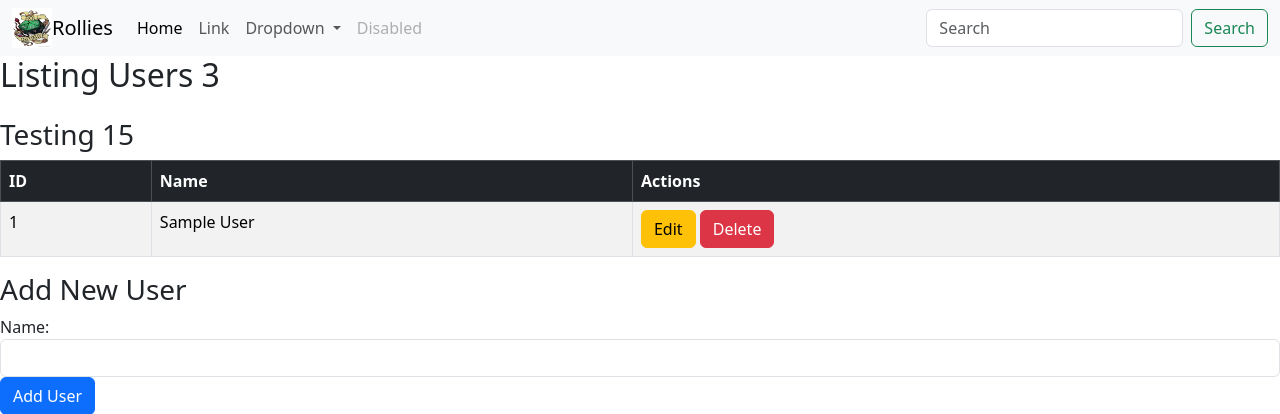
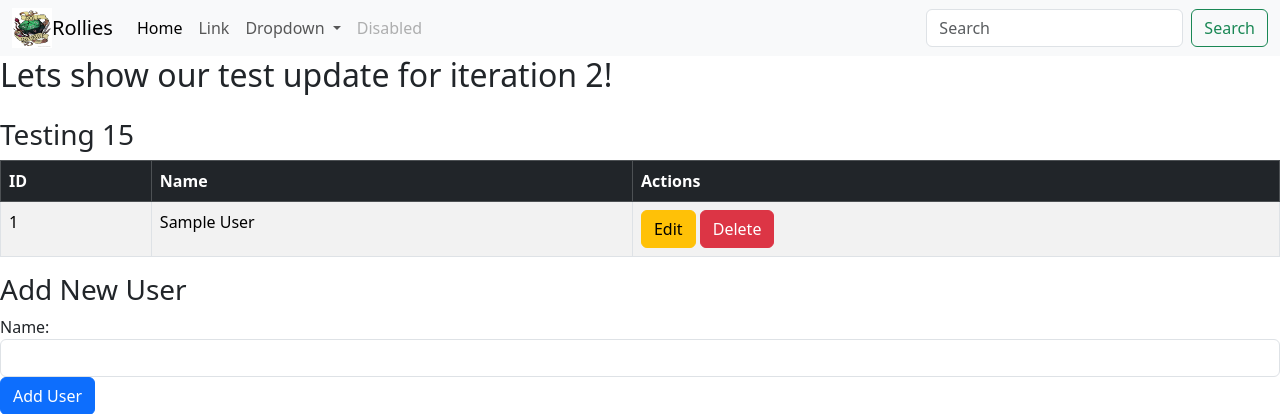
Before and after one commit to CodingWithGavin/collegeproject, a Flask app: page / in a window 1280 px wide. Shown: the top 414 px of the page. Run offline with Flask 3, Linux system fonts and the light colour scheme; tables that the repository leaves empty hold one stand-in row (values such as "Sample post"); some libraries are stand-ins or nearby versions.

Commit message:
Test show for our github push for our screencast

```diff
--- a/app/routes/room_routes.py
+++ b/app/routes/room_routes.py
@@ -186,7 +186,7 @@ def end_turn(room_code):
 
     # Only send updates if the turn or round count has changed
     if old_turn != room.current_turn or old_round_count != room.round_count:
-        # Send update to all clients listening on SSE (use proper data structure)
+        # Send update to all clients listening on SSE
         for client in sse_clients.get(room_code, []):
             client.put(json.dumps(game_state))
 
--- a/app/templates/home/index.html
+++ b/app/templates/home/index.html
@@ -14,7 +14,7 @@
 
     {% include "common/nav.html"  %}
 
-    <h2 class="mb-4">Listing Users 3 </h2>
+    <h2 class="mb-4">Lets show our test update for iteration 2! </h2>
 
     <h3> Testing 15</h3>
 
```
